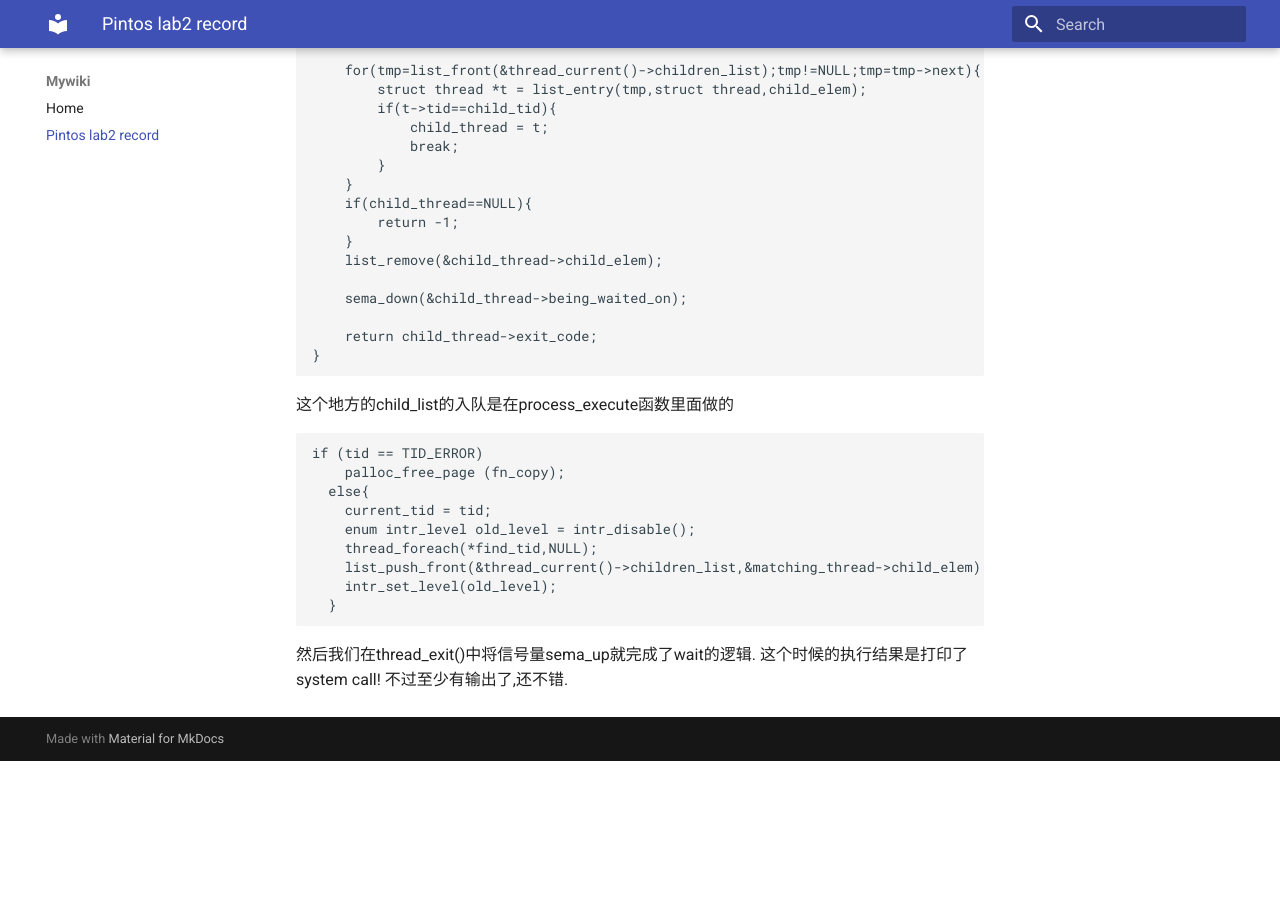
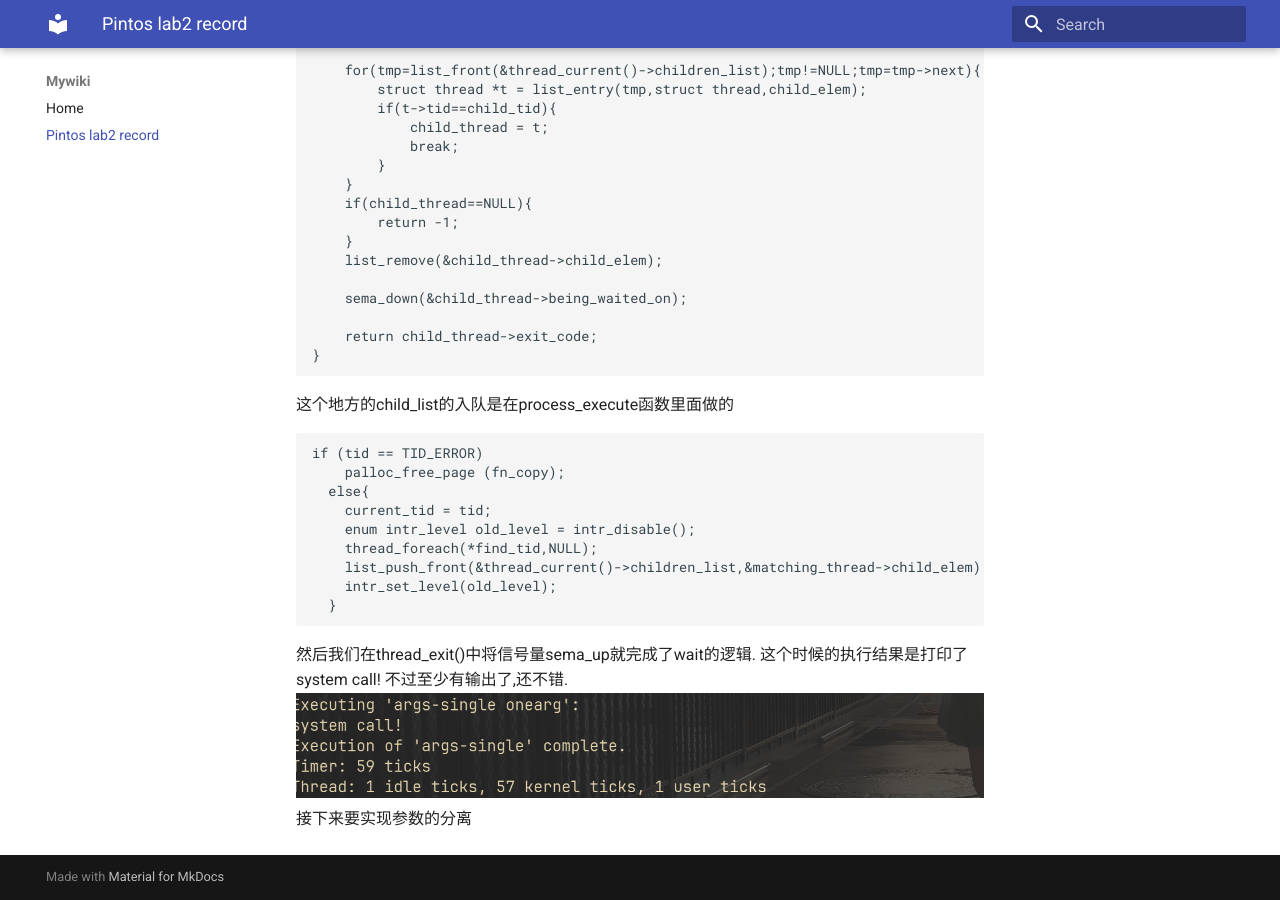
Before and after one commit to silence179/my-wiki, an MkDocs documentation site: the page built from docs/pintos/pintos lab2 record.md, in a window 1280 px wide and 900 px high, scrolled down 1299 px. Built offline with MkDocs 1.6.1 and Material for MkDocs 9.7.7, drawn with Linux system fonts in a browser that asks for light colours; before the commit the page ends 2060 px from its top, so only the background shows below that.

Commit message:
vault backup: 2025-10-30 23:37:27

````diff
--- a/docs/pintos/pintos lab2 record.md
+++ b/docs/pintos/pintos lab2 record.md
@@ -7,9 +7,9 @@ void thread_try_yield(void) {
     thread_yield();
 }
 ```
-<b>[解决方案出处](https://stackoverflow.com/questions/52472084/pintos-userprog-all-tests-fail-is-kernel-vaddr)</b>
+[解决方案出处](https://stackoverflow.com/questions/52472084/pintos-userprog-all-tests-fail-is-kernel-vaddr)
 当然也可以选择重新开一个pintos (以下基于一个新的pintos源码)
-<b>[更好的pintos指导](https://pkuflyingpig.gitbook.io/pintos)</b>
+[更好的pintos指导](https://pkuflyingpig.gitbook.io/pintos)
 
 需要在usrprog的目录下去重新构建项目并且将pintos的loader 和 kernel都重新指向这个新的.整个项目基于pintos的文件系统,所以要新建一个filesys.dsk,以下是一个测试
 ```bash
@@ -85,3 +85,5 @@ if (tid == TID_ERROR)
 然后我们在thread_exit()中将信号量sema_up就完成了wait的逻辑.
 这个时候的执行结果是打印了system call!
 不过至少有输出了,还不错.
+![图片](images/输出1.png)
+接下来要实现参数的分离
````
Also changed, not shown: docs/pintos/images/输出1.png (added), 1 other file.
